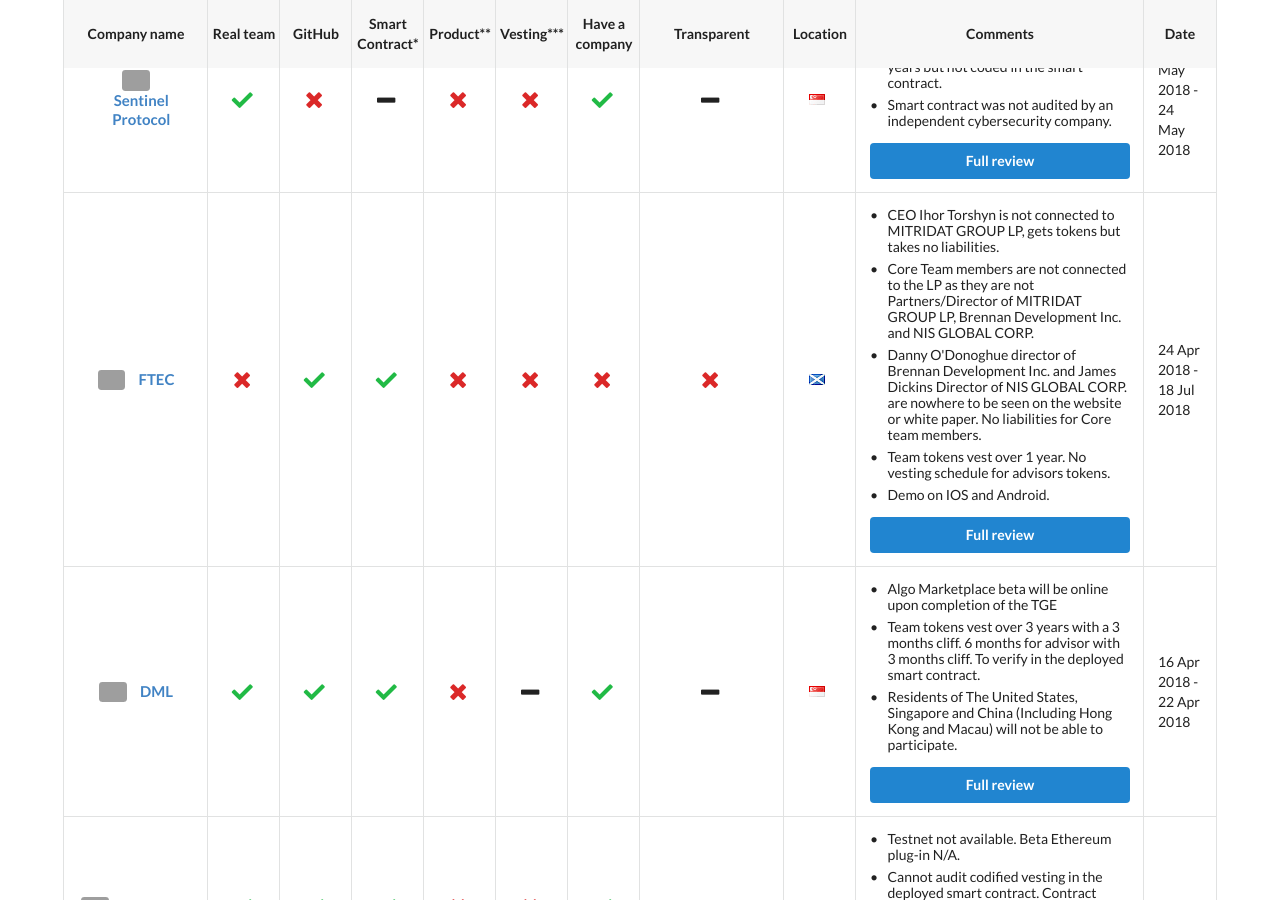
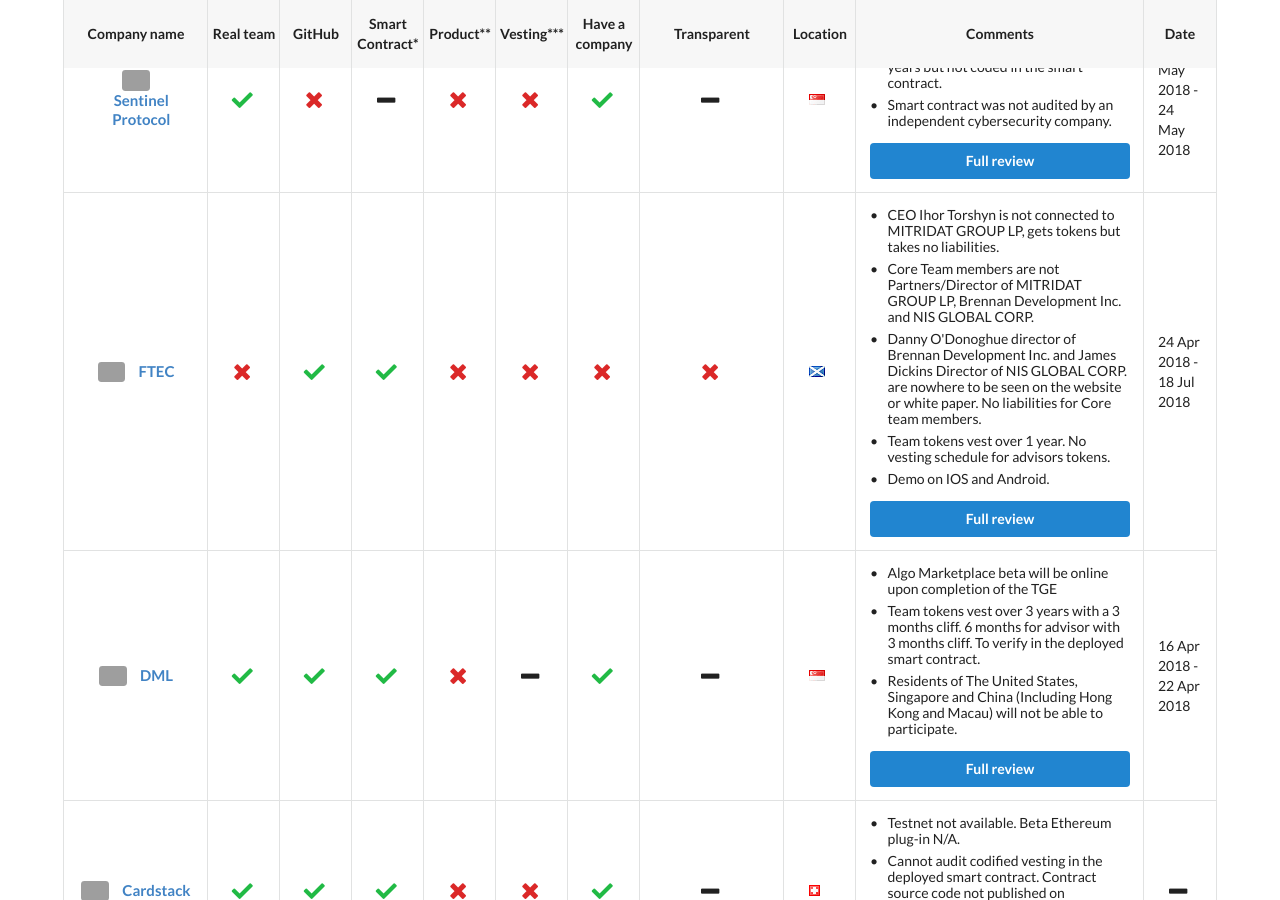
Before and after one commit to ico-check/ico-check, a Jekyll site: the page built from index.md, in a window 1280 px wide and 900 px high, scrolled down 3872 px. Built offline with Jekyll 4.4.1, drawn with Linux system fonts in a browser that asks for light colours; nearby versions of some CDN libraries; grey boxes are pictures that could not be loaded.

Commit message:
78-ftec-ico-check
comment update

```diff
--- a/_data/active-future-icos.yml
+++ b/_data/active-future-icos.yml
@@ -313,7 +313,7 @@
   location: Scotland
   comments:
     - content: CEO Ihor Torshyn is not connected to MITRIDAT GROUP LP, gets tokens but takes no liabilities.
-    - content: Core Team members are not connected to the LP as they are not Partners/Director of MITRIDAT GROUP LP, Brennan Development Inc. and NIS GLOBAL CORP.
+    - content: Core Team members are not Partners/Director of MITRIDAT GROUP LP, Brennan Development Inc. and NIS GLOBAL CORP.
     - content: Danny O'Donoghue director of Brennan Development Inc. and James Dickins Director of NIS GLOBAL CORP. are nowhere to be seen on the website or white paper. No liabilities for Core team members.
     - content: Team tokens vest over 1 year. No vesting schedule for advisors tokens.
     - content: Demo on IOS and Android.
```
